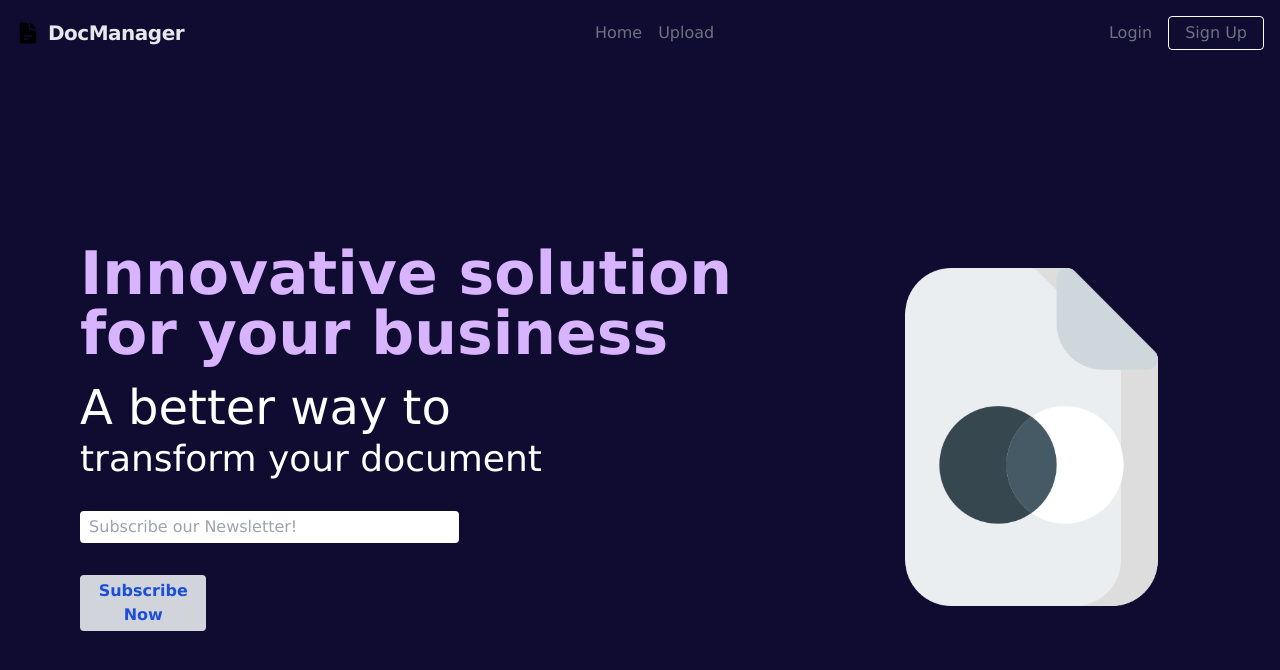
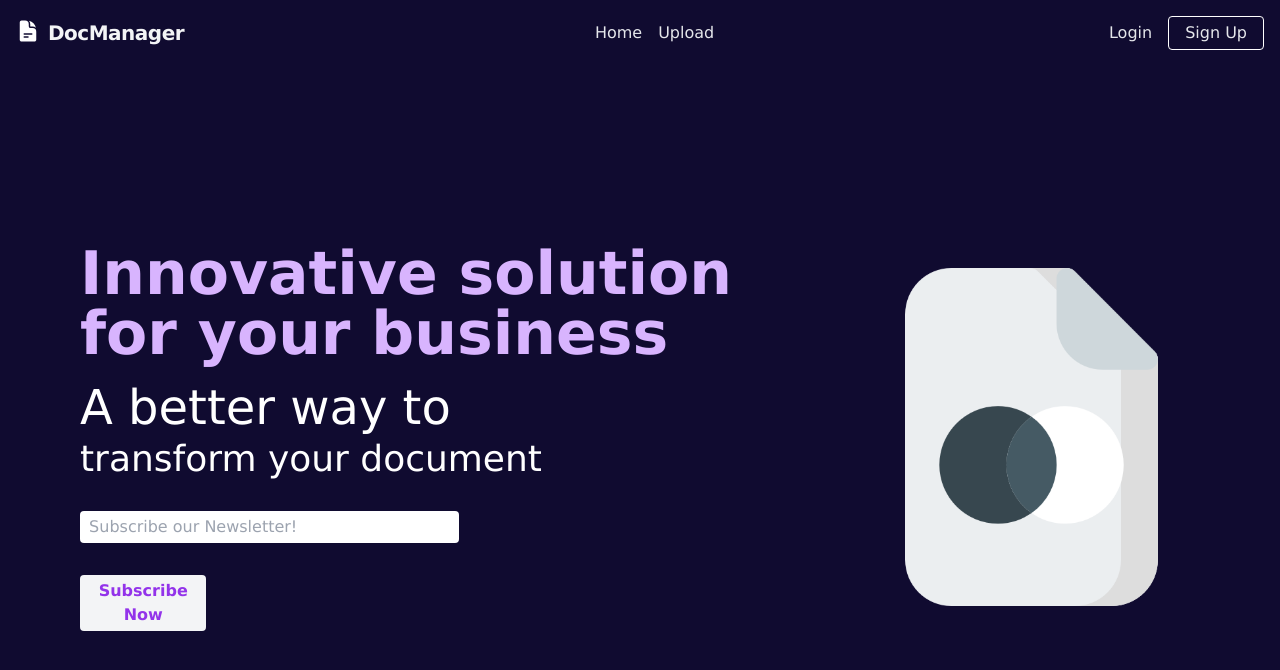
Before and after one commit to izaanahmed55/react_docmanager_ui, a React (Create React App) app: page / in a window 1280 px wide. Shown: the top 670 px of the page. Built offline with nearby package versions, Linux system fonts and the light colour scheme.

Commit message:
colorsFixed

```diff
--- a/src/homePage.js
+++ b/src/homePage.js
@@ -6,15 +6,14 @@ const HomePage = () => {
         <>
             <div className="lg:h-[calc(90vh-18px)] lg:mx-20 mx-8 lg:my-5 my-16 md:flex gap-6 items-center ml-4 justify-center">
                 <div className="">
-                    <p className="text-purple-300 font-bold text-4xl lg:w-full lg:text-6xl">Innovative solution for your business</p>
-                    <p className="text-white lg:text-5xl text-4xl pt-5">A better way to</p>
-                    <p className="text-white text-bold lg:text-4xl text-2xl pt-2">transform your document</p>
+                    <p className="text-purple-300 font-bold text-4xl lg:w-full lg:text-6xl"> Innovative solution for your business </p>
+                    <p className="text-white lg:text-5xl text-4xl pt-5"> A better way to </p>
+                    <p className="text-white text-bold lg:text-4xl text-2xl pt-2"> transform your document </p>
 
                     <div className="">
                         <input className="rounded my-8 p-1 lg:w-1/2 w-5/6" placeholder=" Subscribe our Newsletter!"/> <br/>
-                        <button className="bg-gray-300 rounded p-1 px-3 lg:w-1/6 font-bold text-blue-700"> Subscribe Now </button>
+                        <button className="bg-gray-100 rounded p-1 px-4 lg:w-1/6 font-bold text-purple-600"> Subscribe Now </button>
                     </div>
-
                 </div>
 
             <div className="lg:flex lg:flex-nowrap lg:gap-6 lg:w-1/2 w-3/5 lg:mt-0 mt-7 items-left justify-center">
--- a/src/loginForm.js
+++ b/src/loginForm.js
@@ -94,7 +94,7 @@ const LoginForm = () => {
                     const {id, email, password} = curElem;
 
                     return (
-                        <div className='showDataStyle' key={id}>
+                        <div className='text-[white] showDataStyle' key={id}>
                             <p>Id: {id} Email: {email} Password: {password}</p>
                         </div>
                     )
--- a/src/navBar.js
+++ b/src/navBar.js
@@ -8,17 +8,17 @@ const NavBar = () => {
     return(
         <>
             <nav className="flex items-center flex-row justify-between flex-wrap p-4">
-                <div className="flex items-center flex-auto text-black mr-6 ">
+                <div className="flex flex-auto text-white mr-6 ">
                 <svg xmlns="http://www.w3.org/2000/svg" viewBox="0 0 24 24" fill="currentColor" class="w-6 h-6">
                     <path fill-rule="evenodd" d="M5.625 1.5c-1.036 0-1.875.84-1.875 1.875v17.25c0 1.035.84 1.875 1.875 1.875h12.75c1.035 0 1.875-.84 1.875-1.875V12.75A3.75 3.75 0
                     0016.5 9h-1.875a1.875 1.875 0 01-1.875-1.875V5.25A3.75 3.75 0 009 1.5H5.625zM7.5 15a.75.75 0 01.75-.75h7.5a.75.75 0 010 1.5h-7.5A.75.75 0 017.5 15zm.75 2.25a.75.75
                     0 000 1.5H12a.75.75 0 000-1.5H8.25z" clip-rule="evenodd" />
                     <path d="M12.971 1.816A5.23 5.23 0 0114.25 5.25v1.875c0 .207.168.375.375.375H16.5a5.23 5.23 0 013.434 1.279 9.768 9.768 0 00-6.963-6.963z" /></svg>
 
-                    <span className="px-2 font-semibold text-xl text-gray-200 tracking-tight">DocManager</span>
+                    <span className="px-2 font-semibold text-xl text-gray-100 tracking-tight">DocManager</span>
                 </div>
                 <div className="block lg:hidden" >
-                    <button className="flex items-center px-3 py-2 border rounded text-teal-200 border-gray-400 hover:text-white hover:border-white"
+                    <button className="flex items-center px-3 py-2 border rounded text-gray-100 border-gray-400 hover:text-white hover:border-white"
                     onClick={()=>setNavbar(!navbar)}>
                         <svg className="fill-current h-3 w-3" viewBox="0 0 20 20" xmlns="http://www.w3.org/2000/svg" >
                             <title>Menu</title>
@@ -28,18 +28,18 @@ const NavBar = () => {
                 </div>
                 <div className={`w-full ${navbar? "block" : "hidden"}  flex-grow lg:flex lg:items-center lg:w-auto`}>
                     <div className="text-md lg:flex-grow">
-                    <Link to="/" className="block mt-4 lg:inline-block lg:mt-0 text-gray-500 hover:text-white mr-4">
-                        Home
+                    <Link to="/" className="block mt-4 lg:inline-block lg:mt-0 text-gray-200 hover:text-white mr-4">
+                         Home
                     </Link>
-                    <Link to="/upload" className="block text-md mt-4 lg:inline-block lg:mt-0 text-gray-500 hover:text-white mr-4">
+                    <Link to="/upload" className="block text-md mt-4 lg:inline-block lg:mt-0 text-gray-200 hover:text-white mr-4">
                         Upload
                     </Link>
                     </div>
                     <div>
-                        <Link to="/loginform" className="block mt-4 lg:inline-block lg:mt-0 text-gray-500 hover:text-white mr-4">
+                        <Link to="/loginform" className="block mt-4 lg:inline-block lg:mt-0 text-gray-200 hover:text-white mr-4">
                             Login
                         </Link>
-                        <Link to="/signupform" className="inline-block text-md px-4 py-2 leading-none border rounded text-gray-500 border-white hover:border-transparent
+                        <Link to="/signupform" className="inline-block text-md px-4 py-2 leading-none border rounded text-gray-200 border-white hover:border-transparent
                         hover:text-teal-500 hover:bg-white mt-4 lg:mt-0">Sign Up</Link>
                     </div>
                 </div>
--- a/src/signUpForm.js
+++ b/src/signUpForm.js
@@ -77,7 +77,7 @@ const SignUpForm = () => {
                             const {fullname, email, phone, password} = currElem;
 
                             return (
-                                <div className='showDataStyle'>
+                                <div className='text-[white] showDataStyle'>
                                     <p>Fullname: {fullname} Email: {email} Phone:{phone} Password: {password}</p>
                                 </div>
                             )
```
